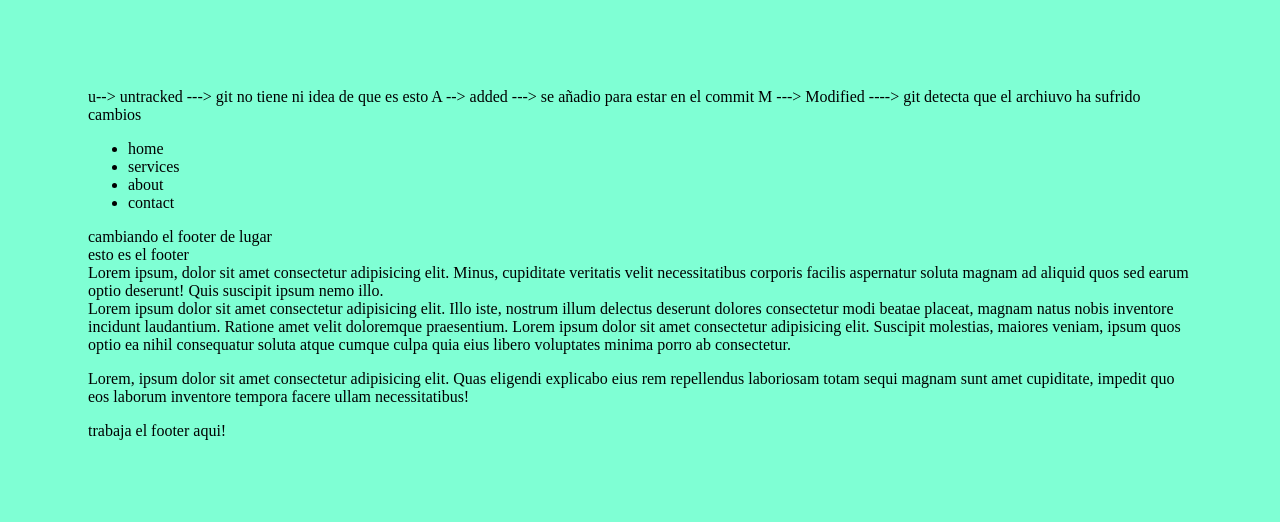
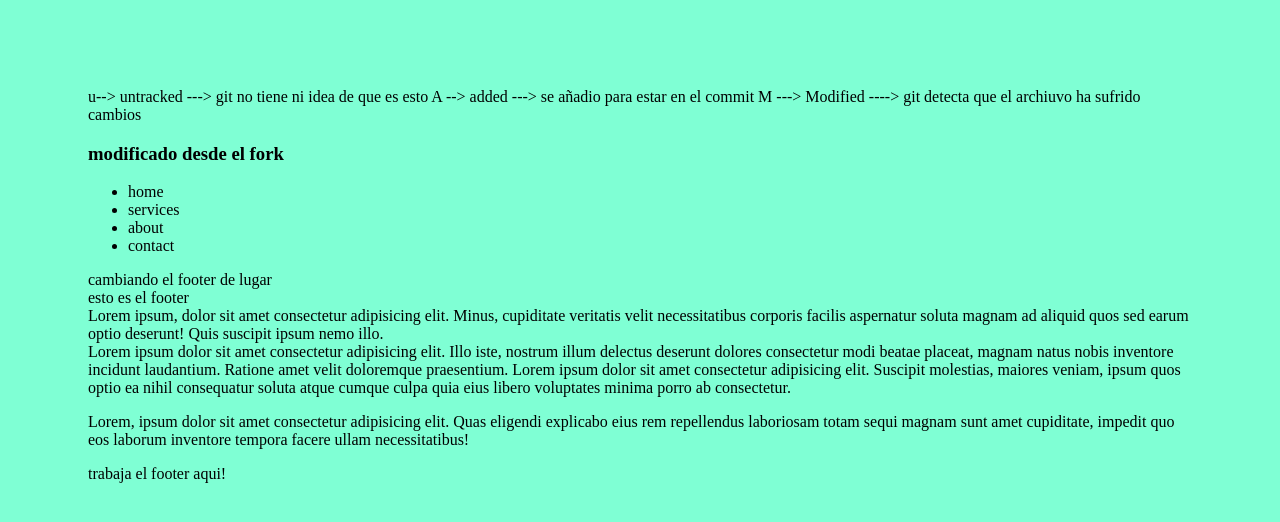
Before and after one commit to 4GeeksAcademy/FS-PT-81-Git, a plain HTML site: page index.html in a window 1280 px wide. Drawn offline with Linux system fonts and the light colour scheme.

Commit message:
chore: info on index.html

```diff
--- a/index.html
+++ b/index.html
@@ -12,6 +12,7 @@
     u--> untracked ---> git no tiene ni idea de que es esto
     A --> added ---> se añadio para estar en el commit
     M ---> Modified ----> git detecta que el archiuvo ha sufrido cambios
+<h3> modificado desde el fork </h3>
 
     <nav>
         <ul>
```
